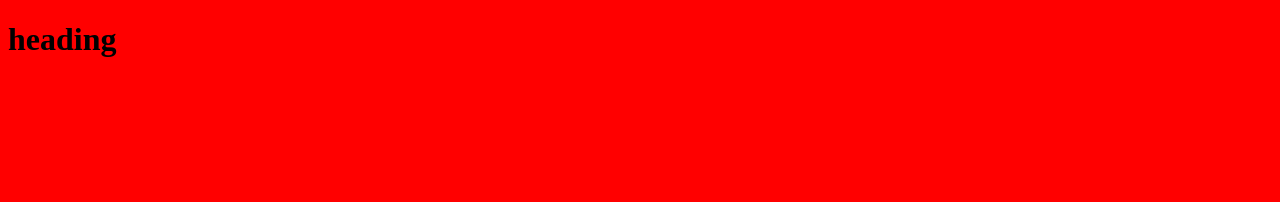
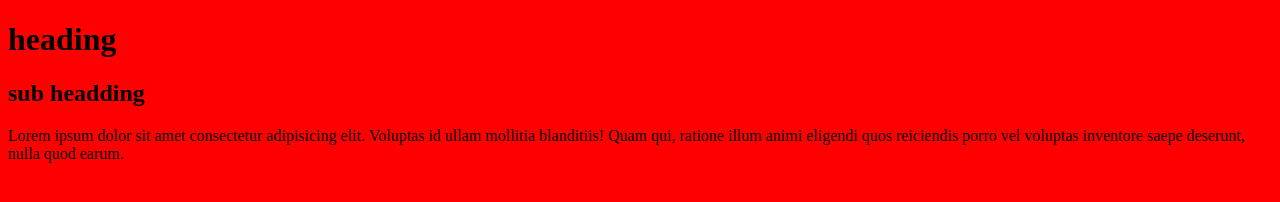
Before and after one commit to abdoseide/test, a plain HTML site: page index.html in a window 1280 px wide. Drawn offline with Linux system fonts and the light colour scheme.

Commit message:
adding sub headding and p tag

```diff
--- a/index.html
+++ b/index.html
@@ -12,6 +12,8 @@
 </head>
 <body>
     <h1>heading</h1>
+    <h2>sub headding</h2>
+    <p>Lorem ipsum dolor sit amet consectetur adipisicing elit. Voluptas id ullam mollitia blanditiis! Quam qui, ratione illum animi eligendi quos reiciendis porro vel voluptas inventore saepe deserunt, nulla quod earum.</p>
     <script src="./script.js"></script>
 </body>
 </html>
```
